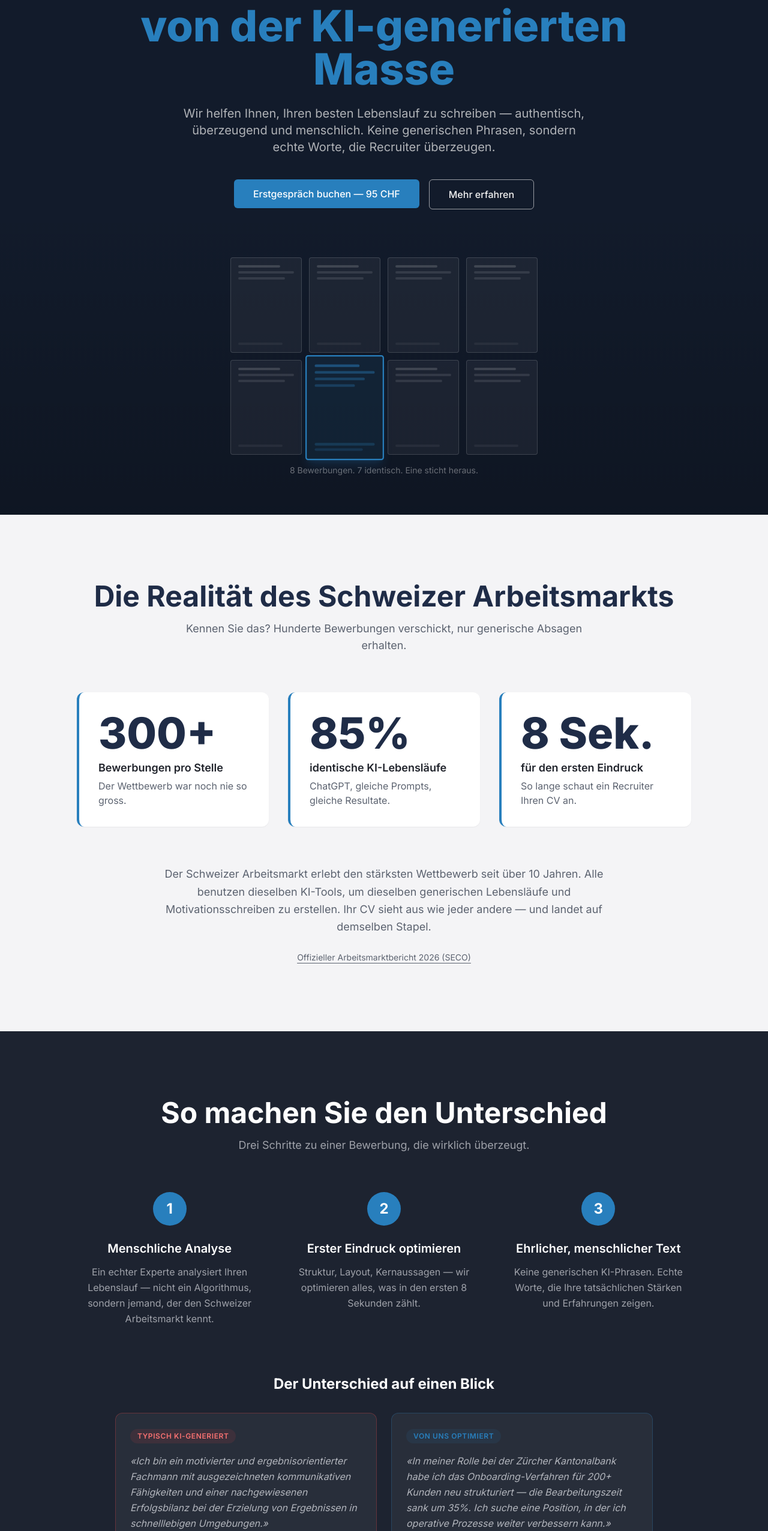
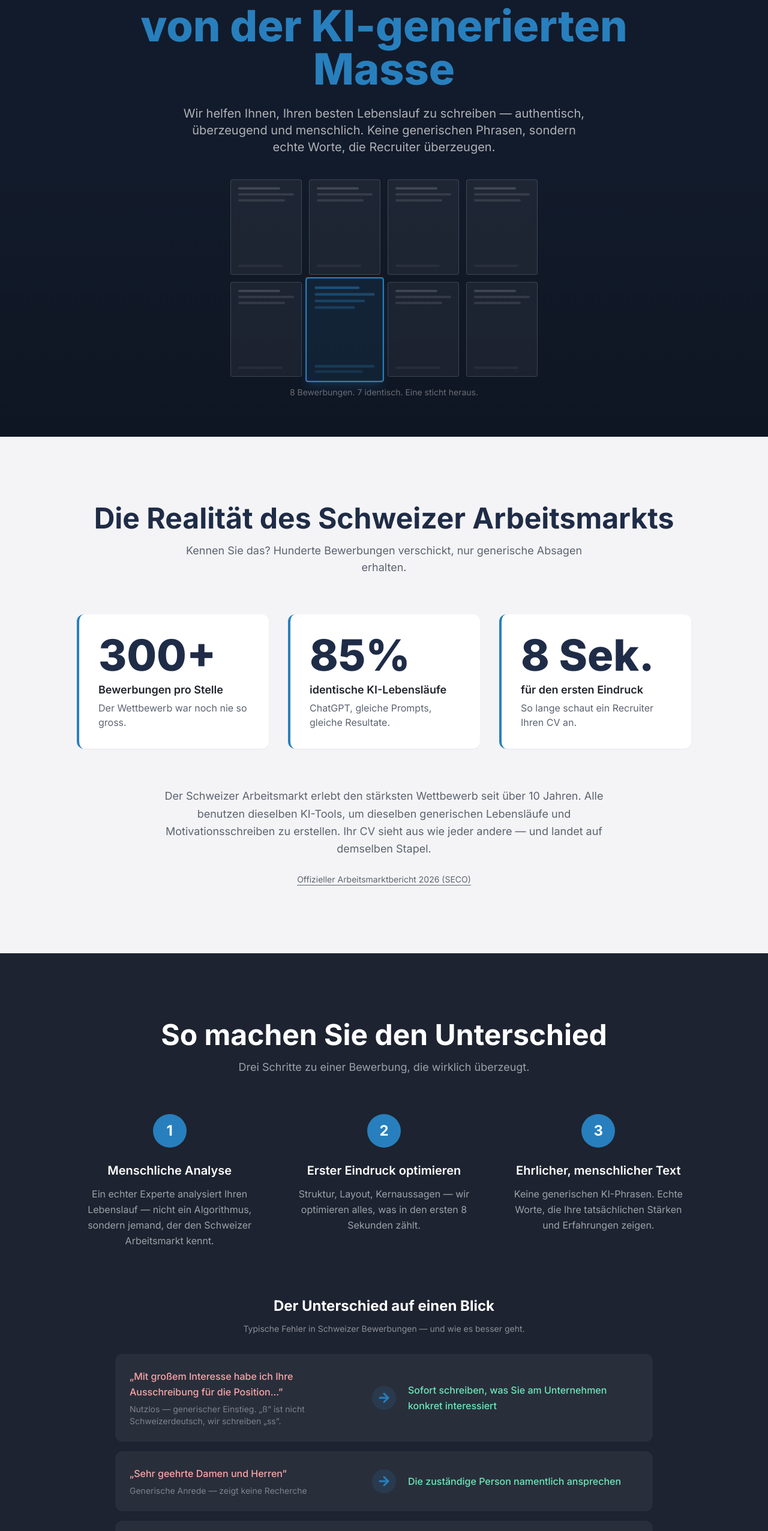
Before and after one commit to liapit/bewerbungswerkstatt, a React (Vite) app: page / in a window 1280 px wide. Shown: the part 248-2800 px from the top of the page at 60% size. Built offline with nearby package versions, Linux system fonts and the light colour scheme.

Commit message:
examples good bad

```diff
--- a/src/components/Benefits.tsx
+++ b/src/components/Benefits.tsx
@@ -1,3 +1,28 @@
+import { ArrowRight, ArrowDown } from "lucide-react";
+
+const transformations = [
+  {
+    bad: `„Mit großem Interesse habe ich Ihre Ausschreibung für die Position...\u201D`,
+    explanation: `Nutzlos — generischer Einstieg. „ß\u201D ist nicht Schweizerdeutsch, wir schreiben „ss\u201D.`,
+    good: "Sofort schreiben, was Sie am Unternehmen konkret interessiert",
+  },
+  {
+    bad: `„Sehr geehrte Damen und Herren\u201D`,
+    explanation: "Generische Anrede — zeigt keine Recherche",
+    good: "Die zuständige Person namentlich ansprechen",
+  },
+  {
+    bad: `„Hiermit bewerbe ich mich...\u201D`,
+    explanation: "Nutzlos — sagt nur das Offensichtliche",
+    good: "Direkt mit Ihrem Mehrwert oder Interesse einsteigen",
+  },
+  {
+    bad: `„Mit freundlichen Grüssen,\u201D`,
+    explanation: "Komma nach Grussformel ist nicht Schweizer Konvention",
+    good: `„Freundliche Grüsse\u201D (ohne Komma)`,
+  },
+];
+
 const steps = [
   {
     number: "1",
@@ -46,37 +71,50 @@ const Benefits = () => {
           ))}
         </div>
 
-        {/* Before / After comparison */}
+        {/* Transformation examples */}
         <div className="max-w-4xl mx-auto">
-          <h3 className="text-2xl font-bold text-white text-center mb-8">
+          <h3 className="text-2xl font-bold text-white text-center mb-3">
             Der Unterschied auf einen Blick
           </h3>
-          <div className="grid md:grid-cols-2 gap-6">
-            {/* Before */}
-            <div className="rounded-xl p-6 bg-white/5 border border-red-500/30">
-              <span className="inline-block text-xs font-semibold uppercase tracking-wider text-red-400 bg-red-500/10 px-3 py-1 rounded-full mb-4">
-                Typisch KI-generiert
-              </span>
-              <p className="text-section-dark-foreground/80 leading-relaxed italic">
-                «Ich bin ein motivierter und ergebnisorientierter Fachmann mit
-                ausgezeichneten kommunikativen Fähigkeiten und einer nachgewiesenen
-                Erfolgsbilanz bei der Erzielung von Ergebnissen in schnelllebigen
-                Umgebungen.»
-              </p>
-            </div>
+          <p className="text-section-dark-foreground/60 text-center mb-8 text-sm">
+            Typische Fehler in Schweizer Bewerbungen — und wie es besser geht.
+          </p>
+          <div className="space-y-4">
+            {transformations.map((item, index) => (
+              <div
+                key={index}
+                className="rounded-xl bg-white/5 p-5 sm:p-6 flex flex-col sm:flex-row sm:items-center gap-4 sm:gap-0"
+              >
+                {/* Bad example */}
+                <div className="flex-1">
+                  <div>
+                    <p className="text-red-300 font-medium leading-relaxed">
+                      {item.bad}
+                    </p>
+                    <p className="text-section-dark-foreground/50 text-sm mt-1.5">
+                      {item.explanation}
+                    </p>
+                  </div>
+                </div>
 
-            {/* After */}
-            <div className="rounded-xl p-6 bg-white/5 border border-accent/30">
-              <span className="inline-block text-xs font-semibold uppercase tracking-wider text-accent bg-accent/10 px-3 py-1 rounded-full mb-4">
-                Von uns optimiert
-              </span>
-              <p className="text-section-dark-foreground/80 leading-relaxed italic">
-                «In meiner Rolle bei der Zürcher Kantonalbank habe ich das
-                Onboarding-Verfahren für 200+ Kunden neu strukturiert — die
-                Bearbeitungszeit sank um 35%. Ich suche eine Position, in der ich
-                operative Prozesse weiter verbessern kann.»
-              </p>
-            </div>
+                {/* Arrow */}
+                <div className="flex items-center justify-center sm:px-5">
+                  <div className="w-10 h-10 rounded-full bg-accent/15 flex items-center justify-center">
+                    <ArrowRight className="hidden sm:block w-6 h-6 text-accent stroke-[3]" />
+                    <ArrowDown className="block sm:hidden w-6 h-6 text-accent stroke-[3]" />
+                  </div>
+                </div>
+
+                {/* Good example */}
+                <div className="flex-1">
+                  <div>
+                    <p className="text-emerald-300 font-medium leading-relaxed">
+                      {item.good}
+                    </p>
+                  </div>
+                </div>
+              </div>
+            ))}
           </div>
         </div>
       </div>
--- a/src/components/Hero.tsx
+++ b/src/components/Hero.tsx
@@ -19,24 +19,6 @@ const Hero = () => {
           überzeugend und menschlich. Keine generischen Phrasen, sondern echte Worte,
           die Recruiter überzeugen.
         </p>
-
-        <div className="flex flex-col sm:flex-row gap-4 justify-center mb-20">
-          <Button
-            size="lg"
-            className="bg-accent text-accent-foreground hover:bg-accent/90 text-base px-8 py-6"
-            asChild
-          >
-            <a href="mailto:audelia@bewerbungswerkstatt.ch">Erstgespräch buchen — 95 CHF</a>
-          </Button>
-          <Button
-            size="lg"
-            variant="outline"
-            className="bg-transparent border-hero-foreground/60 text-hero-foreground hover:bg-hero-foreground/10 hover:text-hero-foreground text-base px-8 py-6"
-            asChild
-          >
-            <a href="#herausforderung">Mehr erfahren</a>
-          </Button>
-        </div>
 
         {/* CSS-only visual: Grid of identical CVs, one stands out */}
         <div className="max-w-lg mx-auto">
```
